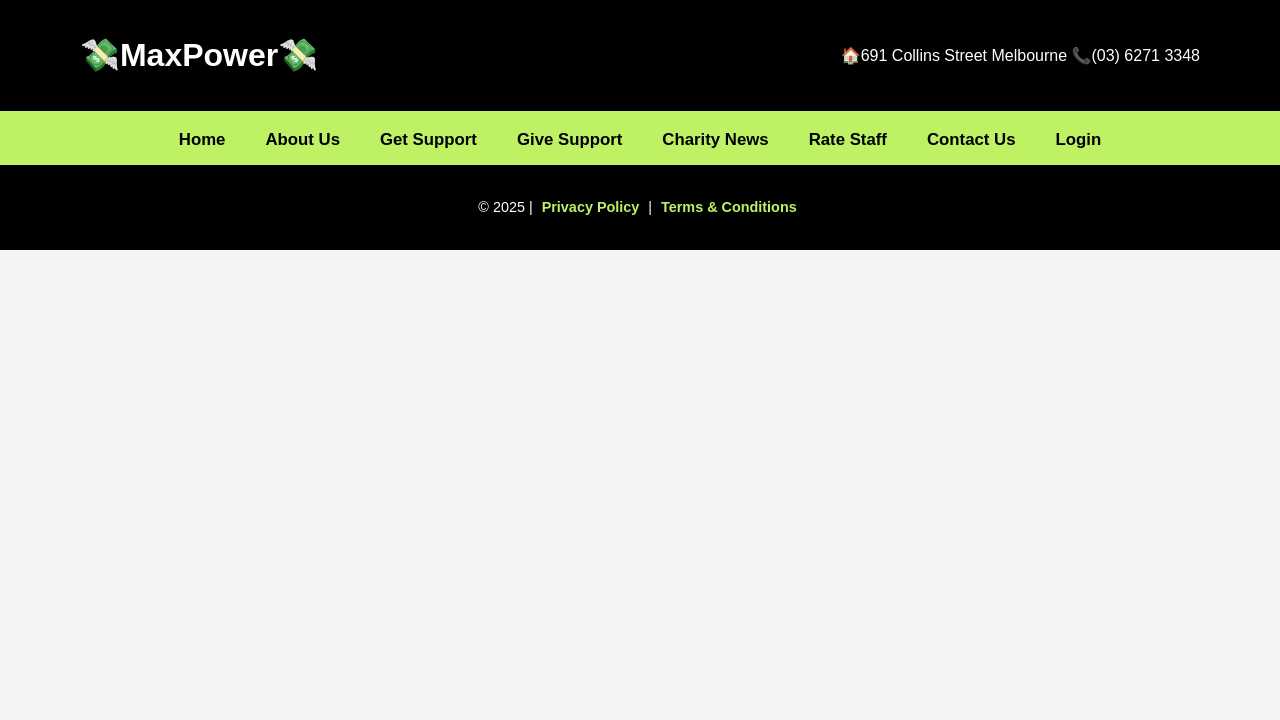
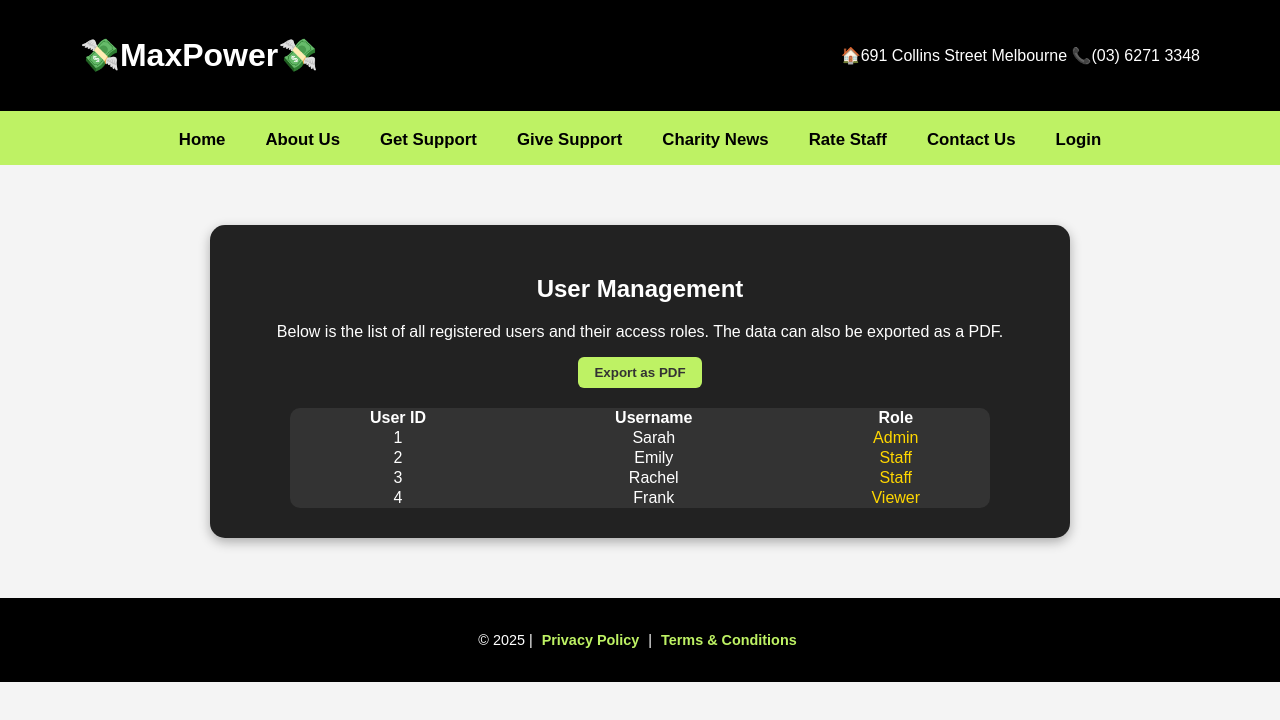
Before and after one commit to sneakzttv/ITO5032-Assignment-Repo, a Vue app: page /admin in a window 1280 px wide. Shown: the top 720 px of the page. Built offline with nearby package versions, Linux system fonts and the light colour scheme; sample sign-in values are in the browser's storage.

Commit message:
User access roles
Added different roles for users: admin, staff & user.
Only Admin can see users and their roles in the area.
Admin can also export user info as a pdf.
Some visual fixes made via CSS.

```diff
--- a/package.json
+++ b/package.json
@@ -17,6 +17,7 @@
     "@sendgrid/mail": "^8.1.6",
     "dotenv": "^17.2.3",
     "express": "^5.1.0",
+    "jspdf": "^3.0.3",
     "multer": "^2.0.2",
     "vue": "^3.5.22",
     "vue-router": "^4.6.3"
--- /dev/null
+++ b/src/components/AdminPage.vue
@@ -0,0 +1,63 @@
+<script setup>
+import '../style/admin.css'
+import users from '../data/users.js'
+import jsPDF from 'jspdf'
+
+function exportPDF() {
+  const doc = new jsPDF()
+
+  doc.setFontSize(18)
+  doc.text('User Management List', 14, 20)
+  doc.setFontSize(12)
+
+  const tableColumn = ['ID', 'Username', 'Role']
+  const tableRows = []
+
+  users.forEach((user) => {
+    const userData = [user.id, user.username, user.role]
+    tableRows.push(userData)
+  })
+
+  let startY = 30
+  doc.text(tableColumn.join(' | '), 14, startY)
+  startY += 10
+  tableRows.forEach((row) => {
+    doc.text(row.join(' | '), 14, startY)
+    startY += 10
+  })
+
+  doc.save('user-list.pdf')
+}
+</script>
+
+<template>
+  <main class="content admin-page">
+    <div class="admin-content-box">
+      <h2>User Management</h2>
+
+      <p class="subtitle">
+        Below is the list of all registered users and their access roles. The data can also be
+        exported as a PDF.
+      </p>
+      <button class="export-button" @click="exportPDF">Export as PDF</button>
+
+      <table class="user-table">
+        <thead>
+          <tr>
+            <th>User ID</th>
+            <th>Username</th>
+            <th>Role</th>
+          </tr>
+        </thead>
+
+        <tbody>
+          <tr v-for="user in users" :key="user.id">
+            <td>{{ user.id }}</td>
+            <td>{{ user.username }}</td>
+            <td class="role">{{ user.role }}</td>
+          </tr>
+        </tbody>
+      </table>
+    </div>
+  </main>
+</template>
--- a/src/components/ContactUsPage.vue
+++ b/src/components/ContactUsPage.vue
@@ -38,7 +38,8 @@ async function handleSubmit() {
         <h2>Contact Us</h2>
         <p>
           We’d love to hear from you! Fill out the form below and our team will get back to you
-          soon.
+          soon. Feel free to upload an image for our friendly community board to get to know
+          everyone a little better.
         </p>
 
         <form class="support-form" @submit.prevent="handleSubmit" enctype="multipart/form-data">
--- a/src/components/LoginPage.vue
+++ b/src/components/LoginPage.vue
@@ -6,17 +6,17 @@ import '../style/login.css'
 
 const router = useRouter()
 
-// TODO: Still needed maybe? Check later
-const registeredUsers = reactive([...users])
-
+// Clears previous input data.
 const form = reactive({
   username: '',
   password: '',
 })
 
+// Clears previous input data.
 const errors = reactive({
   username: '',
   password: '',
+  login: '',
 })
 
 // Validation checks.
@@ -52,13 +52,24 @@ function handleSubmit(e) {
 
   if (!validateClient()) return
 
-  console.log('Login successful:', form)
+  // Check user credentials.
+  const user = users.find((u) => u.username === form.username && u.password === form.password)
 
-  // Store username for rating page.
-  localStorage.setItem('username', form.username)
+  if (!user) {
+    errors.login = 'Incorrect username or password.'
+    return
+  }
 
-  // Moves to success page.
-  router.push('/login-success')
+  // Store login session so it can be used for rating and access.
+  localStorage.setItem('username', user.username)
+  localStorage.setItem('role', user.role)
+
+  // Redirect based on role.
+  if (user.role === 'admin') {
+    router.push('/admin')
+  } else {
+    router.push('/login-success')
+  }
 }
 </script>
 
@@ -93,11 +104,13 @@ function handleSubmit(e) {
               minlength="6"
               :class="{ 'input-error': errors.password }"
             />
+
             <p v-if="errors.password" class="error-text">{{ errors.password }}</p>
+            <p v-if="errors.login" class="error-text">{{ errors.login }}</p>
 
             <button type="submit">Proceed</button>
             <router-link to="/register">
-              <button>Register</button>
+              <button type="button">Register</button>
             </router-link>
           </form>
         </div>
--- a/src/components/RatingPage.vue
+++ b/src/components/RatingPage.vue
@@ -65,7 +65,7 @@ function getAverage(staffId) {
                 ★
               </span>
             </div>
-            <button @click="submitRating(staff.id)">Submit Rating</button>
+            <button class="submit-button" @click="submitRating(staff.id)">Submit Rating</button>
           </div>
           <div v-else>
             <p class="login-warning">Log in to rate this staff member.</p>
--- a/src/components/RegisterPage.vue
+++ b/src/components/RegisterPage.vue
@@ -39,6 +39,7 @@ function handleRegister(e) {
     id: users.value.length + 1,
     username: newUser.username,
     password: newUser.password,
+    role: 'viewer',
   }
 
   users.value.push(newEntry)
--- a/src/data/users.js
+++ b/src/data/users.js
@@ -1,5 +1,6 @@
 export default [
-  { id: 1, username: 'Sarah', password: 'Waffles123' },
-  { id: 2, username: 'Emily', password: 'Apples123' },
-  { id: 3, username: 'Rachel', password: 'Bananas123' },
+  { id: 1, username: 'Sarah', password: 'Waffles123', role: 'admin' },
+  { id: 2, username: 'Emily', password: 'Apples123', role: 'staff' },
+  { id: 3, username: 'Rachel', password: 'Bananas123', role: 'staff' },
+  { id: 4, username: 'Frank', password: 'Oranges123', role: 'viewer' },
 ]
--- a/src/router/index.js
+++ b/src/router/index.js
@@ -12,6 +12,7 @@ import PrivacyPolicyPage from '@/components/PrivacyPolicyPage.vue'
 import TermsAndConditionsPage from '@/components/TermsAndConditionsPage.vue'
 import RegisterPage from '@/components/RegisterPage.vue'
 import RatingPage from '@/components/RatingPage.vue'
+import AdminPage from '@/components/AdminPage.vue'
 
 const routes = [
   { path: '/', component: HomePage },
@@ -27,6 +28,7 @@ const routes = [
   { path: '/terms-and-conditions', component: TermsAndConditionsPage },
   { path: '/register', component: RegisterPage },
   { path: '/rate', component: RatingPage },
+  { path: '/admin', component: AdminPage, meta: { requiresRole: 'admin' } },
 ]
 
 const router = createRouter({
@@ -34,4 +36,20 @@ const router = createRouter({
   routes,
 })
 
+router.beforeEach((to, from, next) => {
+  const requiredRole = to.meta.requiresRole
+  if (!requiredRole) return next()
+
+  const userRole = localStorage.getItem('role')
+
+  if (userRole === requiredRole) {
+    return next()
+  } else {
+    // Alerts user they can't view the page.
+    alert('Access denied. You do not have permission to view this page.')
+    // Moves to the homepage.
+    return next('/')
+  }
+})
+
 export default router
--- /dev/null
+++ b/src/style/admin.css
@@ -0,0 +1,42 @@
+/* ===== ADMIN PAGE ===== */
+.admin-page {
+  padding: 40px;
+  text-align: center;
+  color: white;
+}
+
+.admin-content-box {
+  background-color: #222;
+  padding: 30px;
+  border-radius: 15px;
+  display: inline-block;
+  max-width: 800px;
+  width: 100%;
+  box-shadow: 0 4px 12px rgba(0, 0, 0, 0.3);
+}
+
+.user-table {
+  width: 100%;
+  max-width: 700px;
+  margin: 0 auto;
+  border-collapse: collapse;
+  background: #333;
+  border-radius: 10px;
+  overflow: hidden;
+}
+
+.role {
+  text-transform: capitalize;
+  color: gold;
+}
+
+.export-button {
+  margin-bottom: 20px;
+  padding: 8px 16px;
+  background-color: #bef264;
+  border: none;
+  border-radius: 6px;
+  color: #333;
+  font-weight: bold;
+  cursor: pointer;
+}
--- a/src/style/contact.css
+++ b/src/style/contact.css
@@ -21,7 +21,7 @@
   flex: 1;
   background: #111;
   border-radius: 12px;
-  padding: 210px 0 0 0;
+  padding: 280px 0 0 0;
   color: #ccc;
   text-align: center;
 }
--- a/src/style/rating.css
+++ b/src/style/rating.css
@@ -68,3 +68,15 @@ h2 {
 .star.active {
   color: gold;
 }
+
+.submit-button {
+  background: #bef264;
+  color: #000;
+  padding: 12px 28px;
+  border: none;
+  border-radius: 8px;
+  font-weight: bold;
+  cursor: pointer;
+  transition: 0.2s;
+  margin-top: 15px;
+}
```
Also changed, not shown: 1 other file (tests, documents, lock files or other folders).
